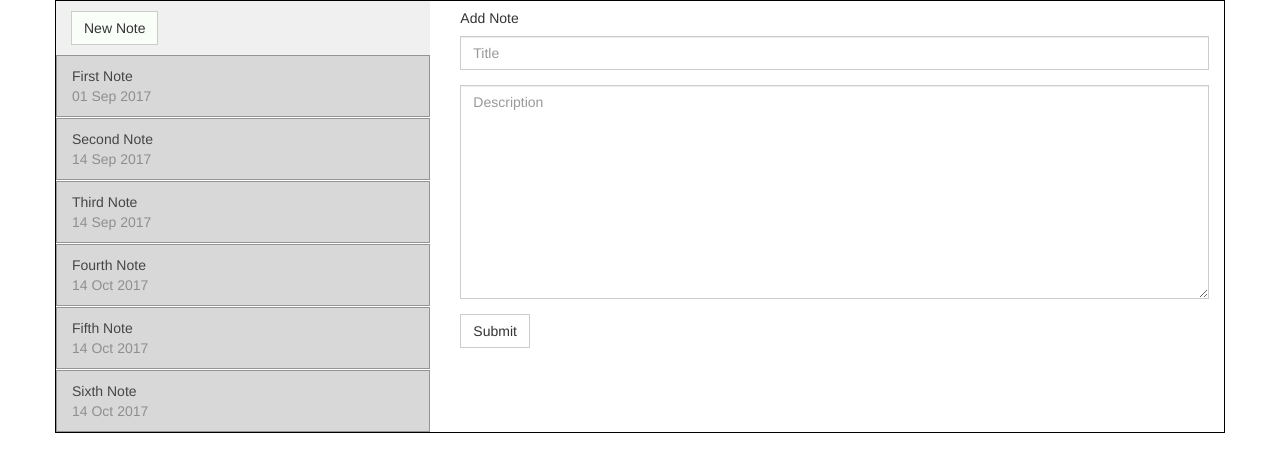
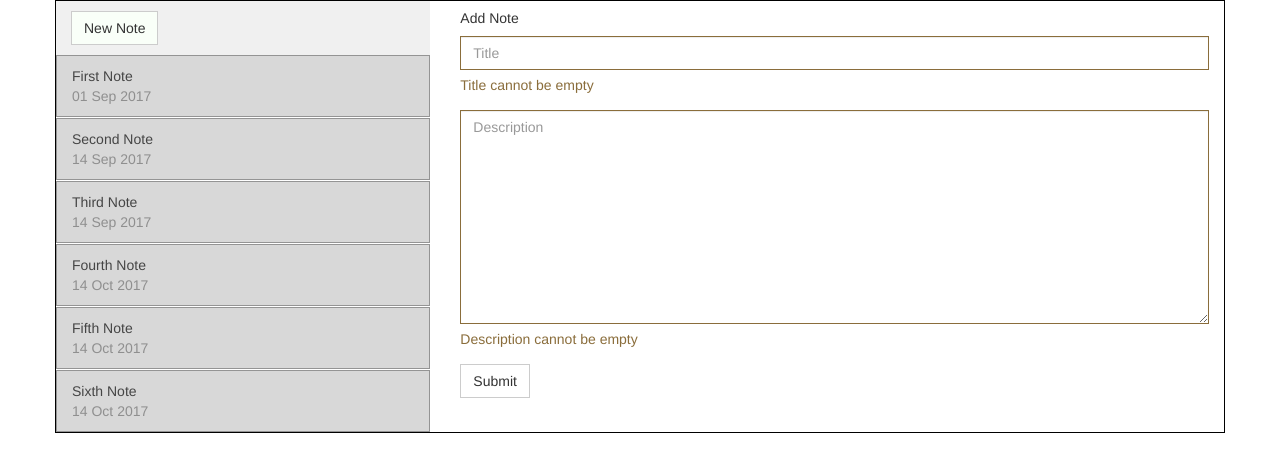
Before and after one commit to jollopre/notes, a React (Create React App) app: page /notes/new in a window 1280 px wide. Shown: the top 472 px of the page. Built offline with nearby package versions, Linux system fonts and the light colour scheme.

Commit message:
Validation states for title and description form

```diff
--- a/src/components/formNote.js
+++ b/src/components/formNote.js
@@ -1,35 +1,47 @@
 import React, { Component } from 'react';
 import PropTypes from 'prop-types';
+import { isEmpty } from '../utils/validator';
 
 export default class FormNote extends Component {
 	constructor() {
 		super();
-		this.state = { title: '', description: '' };
+		this.state = { title: '',
+			description: '',
+			invalidTitle: true,
+			invalidDescription: true
+		};
 		this.onChangeTitle = this.onChangeTitle.bind(this);
 		this.onChangeDescription = this.onChangeDescription.bind(this);
 		this.onSubmit = this.onSubmit.bind(this);
 	}
 	componentDidMount() {
 		const { title, description } = this.props.note;
-		this.setState({ title, description });
+		this.setState({
+			title,
+			description,
+			invalidTitle: isEmpty(title),
+			invalidDescription: isEmpty(description)
+		});
 	}
 	onChangeTitle(e) {
-		this.setState({ title: e.target.value });
+		this.setState({ title: e.target.value, invalidTitle: isEmpty(e.target.value) });
 	}
 	onChangeDescription(e) {
-		this.setState({ description: e.target.value });
+		this.setState({ description: e.target.value, invalidDescription: isEmpty(e.target.value) });
 	}
 	onSubmit(e) {
 		e.preventDefault();
-		const { title, description } = this.state;
+		const { title, description, invalidTitle, invalidDescription } = this.state;
 		const { onSubmit: createOrUpdate } = this.props;
-		createOrUpdate({ title, description });
+		if(!(invalidTitle || invalidDescription)) {
+			createOrUpdate({ title, description });
+		}
 	}
 	render() {
-		const { title, description } = this.state;
+		const { title, description, invalidTitle, invalidDescription } = this.state;
 		return (
 			<form onSubmit={this.onSubmit}>
-				<div className="form-group">
+				<div className={`form-group ${invalidTitle ? 'has-warning' : 'has-success'}`}>
 					<label htmlFor="title" className="sr-only">Title</label>
 					<input
 						type="text"
@@ -38,9 +50,14 @@ export default class FormNote extends Component {
 						placeholder="Title"
 						onChange={this.onChangeTitle}
 						value={title}
+						aria-describedby="helpBlock1"
+						aria-invalid="true"
 					/>
+					<span id="helpBlock1" className={`help-block ${invalidTitle ? 'show' : 'hidden'}`}>
+						Title cannot be empty
+					</span>
 				</div>
-				<div className="form-group">
+				<div className={`form-group ${invalidDescription ? 'has-warning' : 'has-success'}`}>
 					<label htmlFor="description" className="sr-only">Description</label>
 					<textarea
 						className="form-control"
@@ -49,7 +66,12 @@ export default class FormNote extends Component {
 						placeholder="Description"
 						onChange={this.onChangeDescription}
 						value={description}
+						aria-describedby="helpBlock2"
+						aria-invalid="true"
 					/>
+					<span id="helpBlock2" className={`help-block ${invalidDescription ? 'show' : 'hidden'}`}>
+						Description cannot be empty
+					</span>
 				</div>
 				<button type="submit" className="btn btn-default">Submit</button>
 			</form>
--- a/src/components/listItemNote.js
+++ b/src/components/listItemNote.js
@@ -6,7 +6,6 @@ import { getDate } from '../utils/date';
 export default class ListItemNote extends Component {
 	render() {
 		const { item : note } = this.props;
-		console.log(this.props);
 		return (
 			<Link to={`/notes/${note.id}`} className="list-group-item">
 				<p className="dark-grey reset-margin">{note.title}</p>
--- /dev/null
+++ b/src/utils/validator.js
@@ -0,0 +1,6 @@
+export const isEmpty = (value) => {
+	if (typeof value === 'string') {
+		return value.length === 0;
+	}
+	throw TypeError('string is expected for value param');
+};
```
